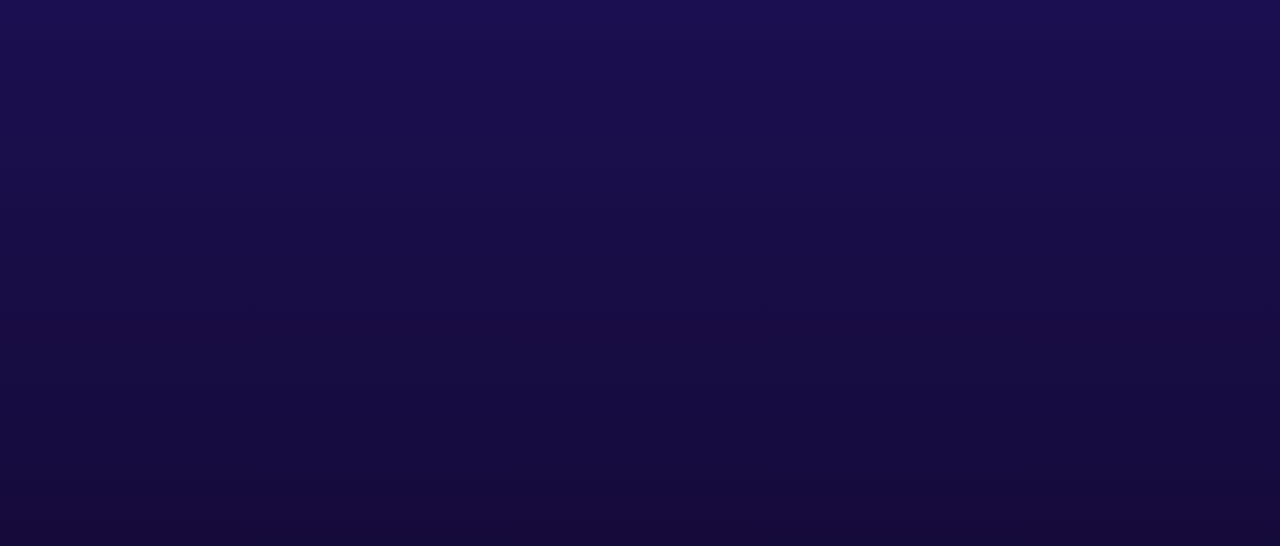
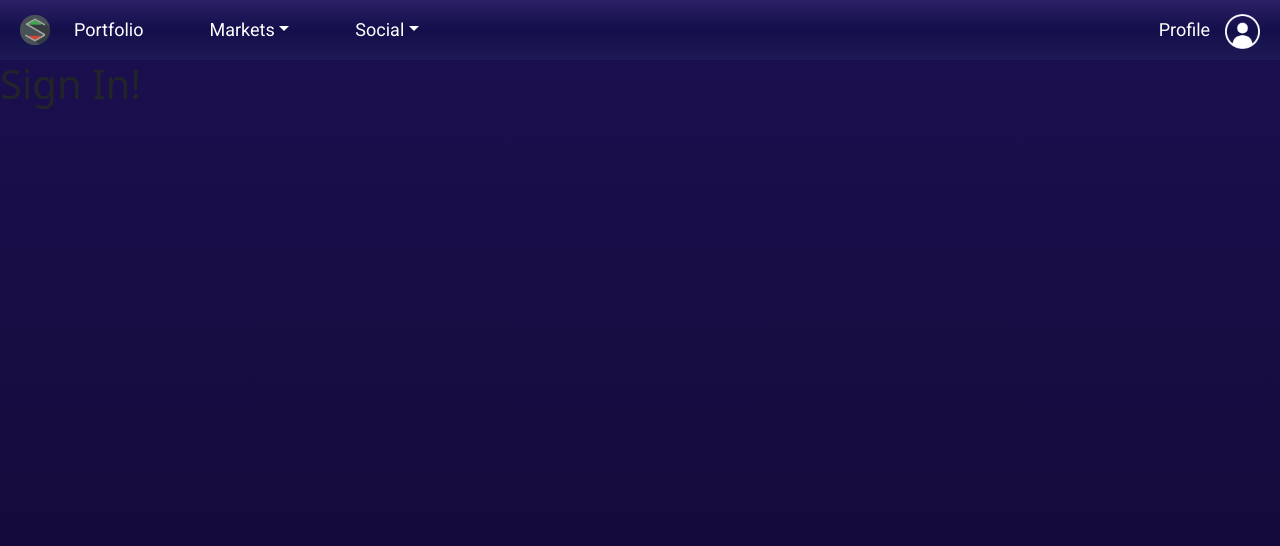
Before and after one commit to hjsith/Stocking-Up-V2, a React (Create React App) app in the folder client/: page /SignIn in a window 1280 px wide. Shown: the top 546 px of the page. Built offline with nearby package versions, Linux system fonts and the light colour scheme.

Commit message:
Created Sign In page and added route

```diff
--- a/client/src/App.js
+++ b/client/src/App.js
@@ -2,6 +2,7 @@ import "./assets/css/App.scss";
 import React from "react";
 import Profile from "./pages/Profile";
 import temp from "./pages/temp";
+import SignIn from "./pages/SignIn";
 import {
   Switch,
   Route,
@@ -15,9 +16,10 @@ class App extends React.Component {
       <Router>
         <Switch>
           <Route path="/Profile" component={Profile} />
+          <Route path="/SignIn" component={SignIn} />
           <Route path="/temp" component={temp} />
           <Route exact path="/">
-            <Redirect to="/temp" />
+            <Redirect to="/SignIn" />
           </Route>
         </Switch>
       </Router>
--- /dev/null
+++ b/client/src/pages/SignIn.js
@@ -0,0 +1,14 @@
+import React from "react";
+import NavBar from "../components/NavBar";
+class SignIn extends React.Component {
+  render() {
+    return (
+      <>
+        <NavBar />
+        <h1>Sign In!</h1>
+      </>
+    );
+  }
+}
+
+export default SignIn;
```
